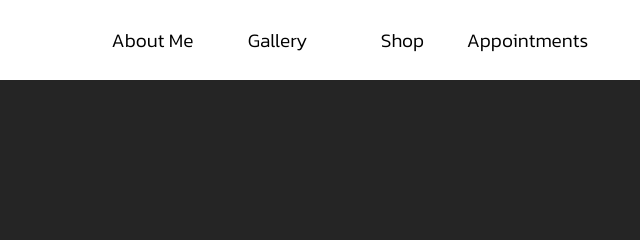
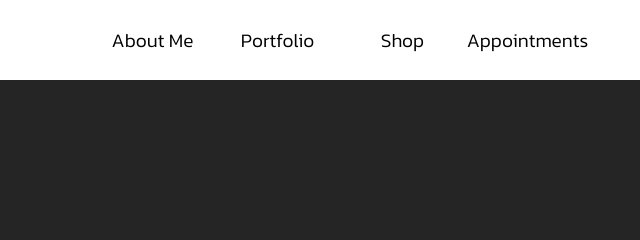
Before and after one commit to ZachKeller47/KurtisToddTattoos, a website: page index.html in a window 1280 px wide. Shown: the top 240 px of the page, 640-1280 px from the left. Drawn offline with Linux system fonts and the light colour scheme.

Commit message:
Update index.html

```diff
--- a/index.html
+++ b/index.html
@@ -29,7 +29,7 @@
                     <a href="#about" class="navbar__links" id="about-page">About Me</a>
                 </li>
                 <li class="navbar__item">
-                    <a href="#gallery" class="navbar__links" id="gallery-page">Gallery</a>
+                    <a href="#gallery" class="navbar__links" id="gallery-page">Portfolio</a>
                 </li>
                 <li class="navbar__item">
                     <a href="#shop" class="navbar__links" id="shop-page">Shop</a>
```
